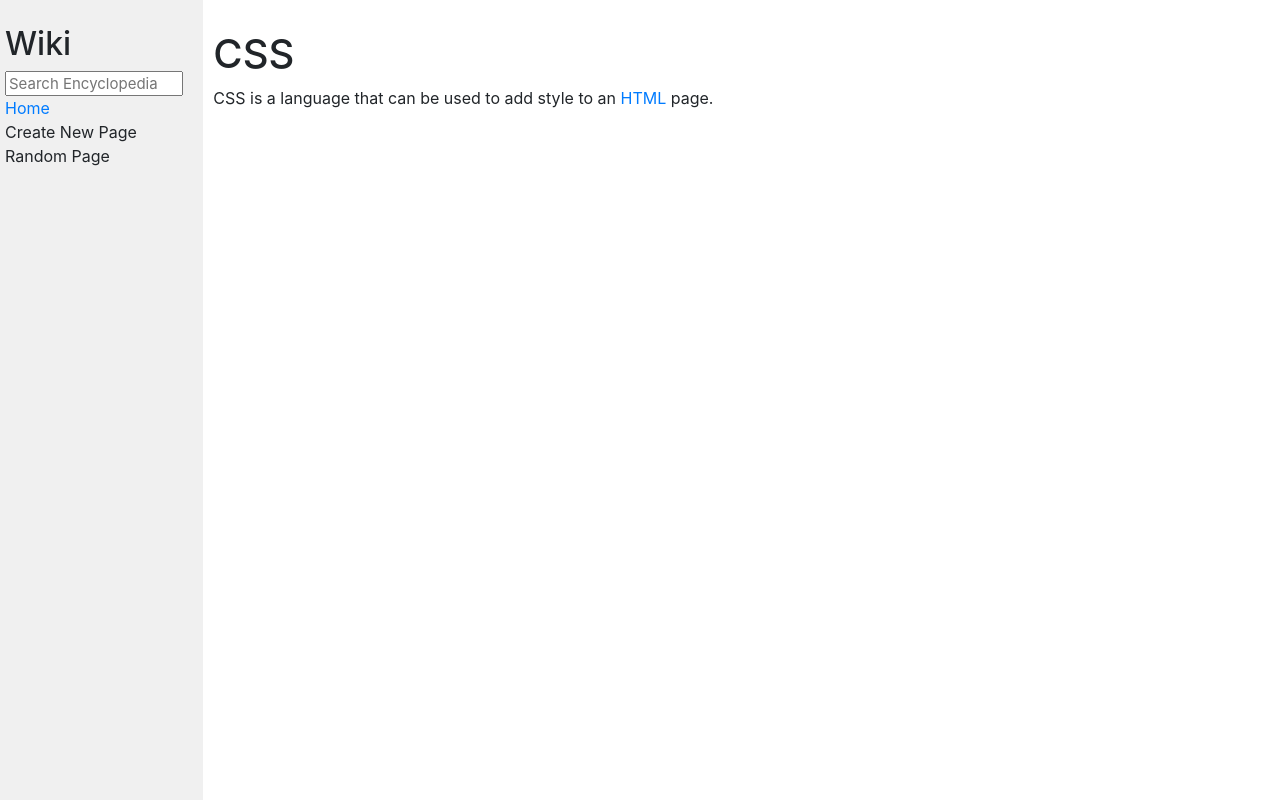
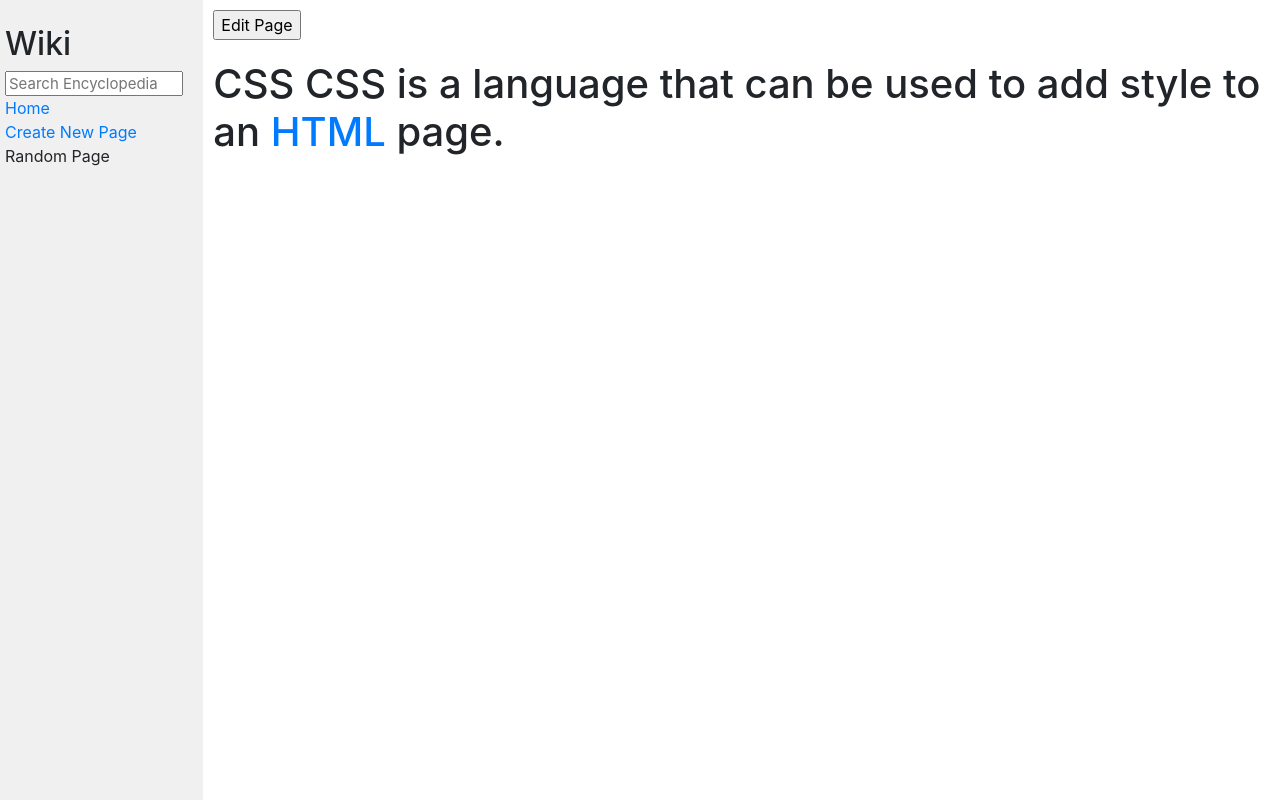
Before and after one commit to vkpoladi/CS50wProject1, a Django app: page /encyclopedia/wiki/CSS in a window 1280 px wide. Run offline with Django 3.2, Linux system fonts and the light colour scheme; some libraries are stand-ins or nearby versions.

Commit message:
Added Edit Page functionality

```diff
--- a/wiki/encyclopedia/templates/encyclopedia/entries.html
+++ b/wiki/encyclopedia/templates/encyclopedia/entries.html
@@ -5,5 +5,10 @@
 {% endblock %}
 
 {% block body %}
+    <form action="{% url 'edit' heading %}" method="POST">
+        {% csrf_token %}
+        <input type="submit", name="edit", value="Edit Page">
+    </form>
+
     {{ title|safe}}
 {% endblock %}
--- a/wiki/encyclopedia/templates/encyclopedia/layout.html
+++ b/wiki/encyclopedia/templates/encyclopedia/layout.html
@@ -19,7 +19,7 @@
                     <a href="{% url 'index' %}">Home</a>
                 </div>
                 <div>
-                    Create New Page
+                    <a href="{% url 'new' %}">Create New Page</a>
                 </div>
                 <div>
                     Random Page
--- a/wiki/encyclopedia/urls.py
+++ b/wiki/encyclopedia/urls.py
@@ -6,5 +6,13 @@ urlpatterns = [
     path("", views.index, name="index"),
     path("wiki/<str:title>", views.entry, name="entry"),
     path("search/", views.search, name="search"),
-    path("new", views.new, name="new")
+    path("new", views.new, name="new"),
+    path("edit/<str:heading>", views.edit, name="edit"),
+
+    # Alternatively, if we don't want to pass in 'heading' via URL:
+    # Can pass in 'heading' through submit button value i.e. value="{{ heading }}"
+    # Then pagename = request.POST.get("edit")
+    # This would allow edit function to only have 1 argument (request)
+
+    path("save/<str:title>", views.save, name="save")
 ]
--- a/wiki/encyclopedia/views.py
+++ b/wiki/encyclopedia/views.py
@@ -9,10 +9,15 @@ from django import forms
 from markdown2 import Markdown
 markdowner = Markdown()
 
-#Create form class to use for new.html page
+#Create new page form class to use for new.html page
 class NewPageForm(forms.Form):
     new_title = forms.CharField(label="Entry Title")
     new_text = forms.CharField(label="Entry Text")
+
+#Create new edit form class to use for edit.html page
+class EditForm(forms.Form):
+    #edit_title = forms.CharField(label="Edit Title")
+    edit_text = forms.CharField(label="Edit Text")
 
 
 # Create your views here.
@@ -78,3 +83,32 @@ def new(request):
     return render(request, "encyclopedia/new.html", {
         "form":NewPageForm()
     })
+
+def edit(request, heading):
+    page_name = heading
+    page_body = util.get_entry(page_name)
+
+    form = EditForm(initial={'edit_text':page_body})
+    return render(request, "encyclopedia/edit.html", {
+        "form":form,
+        "title":page_name
+    })
+
+def save(request, title):
+    if request.method == "POST":
+        form = EditForm(request.POST)
+        if form.is_valid():
+            #edited_name = form.cleaned_data["edit_title"]
+            edited_text = form.cleaned_data["edit_text"]
+            util.save_entry(title,edited_text)
+
+            md_entry = util.get_entry(title)
+            return render(request, "encyclopedia/entries.html", {
+                "title":markdowner.convert(md_entry),
+                "heading":title
+            })
+        else:
+            return render (request, "encyclopedia/edit.html", {
+                "form":form,
+                "title":title
+            })
--- a/wiki/entries/CSS.md
+++ b/wiki/entries/CSS.md
@@ -1,3 +1 @@
-# CSS
-
-CSS is a language that can be used to add style to an [HTML](/wiki/HTML) page.
+#CSS CSS is a language that can be used to add style to an [HTML](/wiki/HTML) page.
```
Also changed, not shown: wiki/encyclopedia/templates/encyclopedia/edit.html (added, +18 -0 lines).
